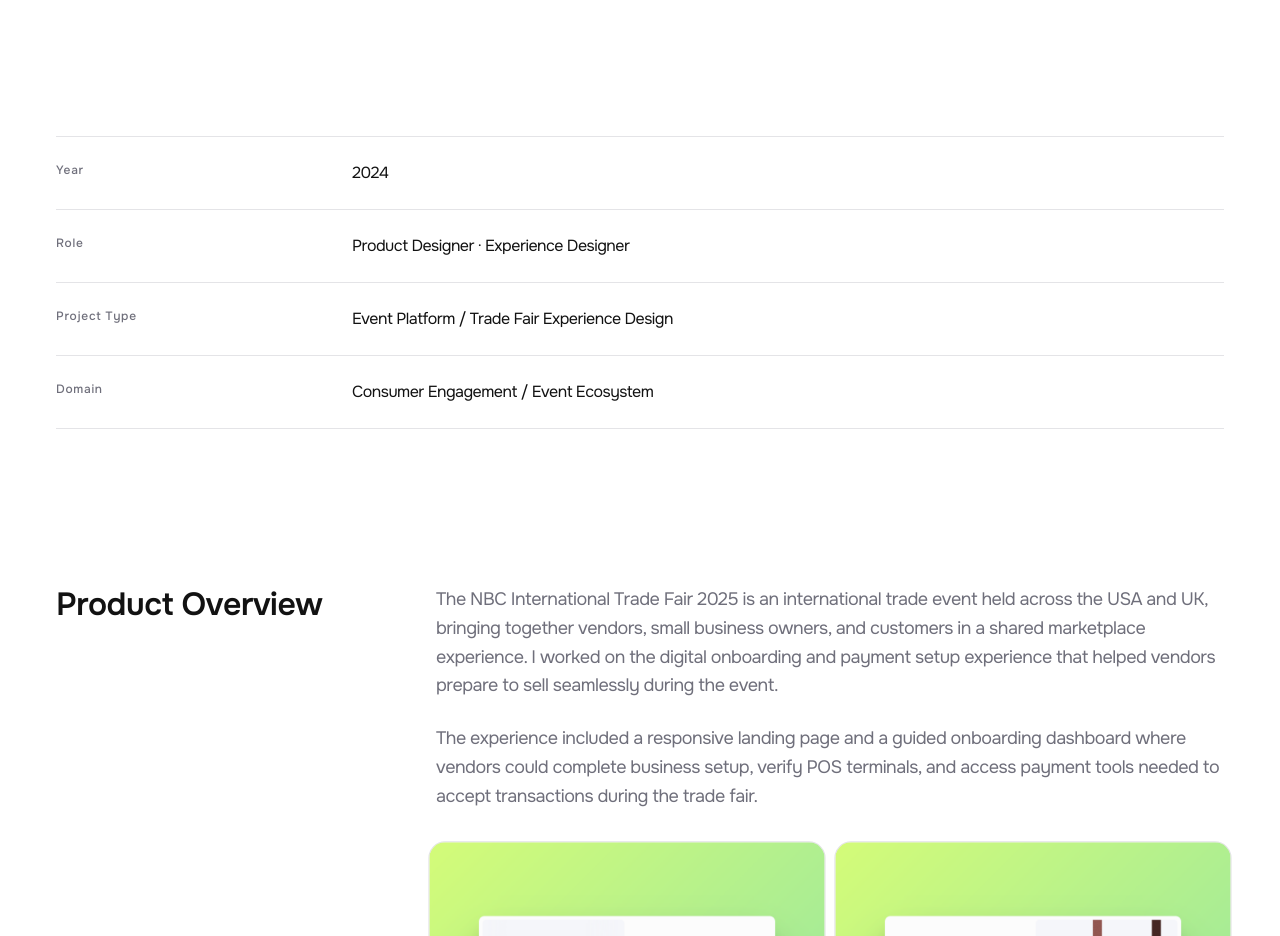
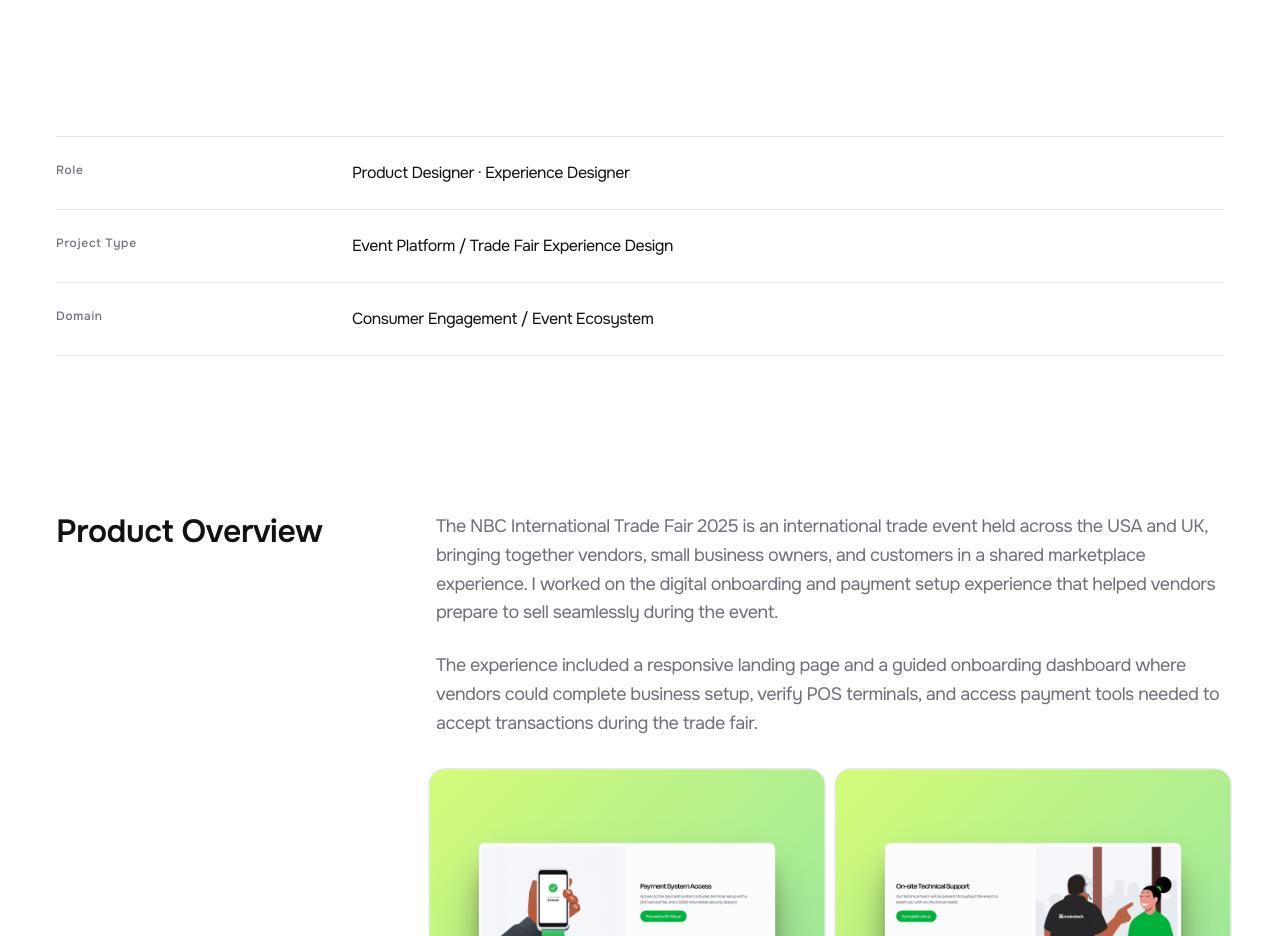
Before and after one commit to Omotolaoginni/Omotola-s-Portfolio, a Next.js app: page /projects/nbc-trade-fair in a window 1280 px wide. Shown: the part 1180-2116 px from the top of the page. Built offline with nearby package versions, Linux system fonts and the light colour scheme.

Commit message:
Remove Year row from NBC Trade Fair metadata

```diff
--- a/src/app/projects/nbc-trade-fair/page.tsx
+++ b/src/app/projects/nbc-trade-fair/page.tsx
@@ -53,10 +53,6 @@ export default function NbcTradeFairProject() {
       <Section width="full" padding="none">
         <div className={styles.metadataSection}>
             <div className={styles.metadataGrid}>
-            <div className={styles.metadataRow}>
-              <span className={styles.metadataLabel}>Year</span>
-              <span className={styles.metadataValue}>2024</span>
-            </div>
             <div className={styles.metadataRow}>
               <span className={styles.metadataLabel}>Role</span>
               <span className={styles.metadataValue}>Product Designer · Experience Designer</span>
```
